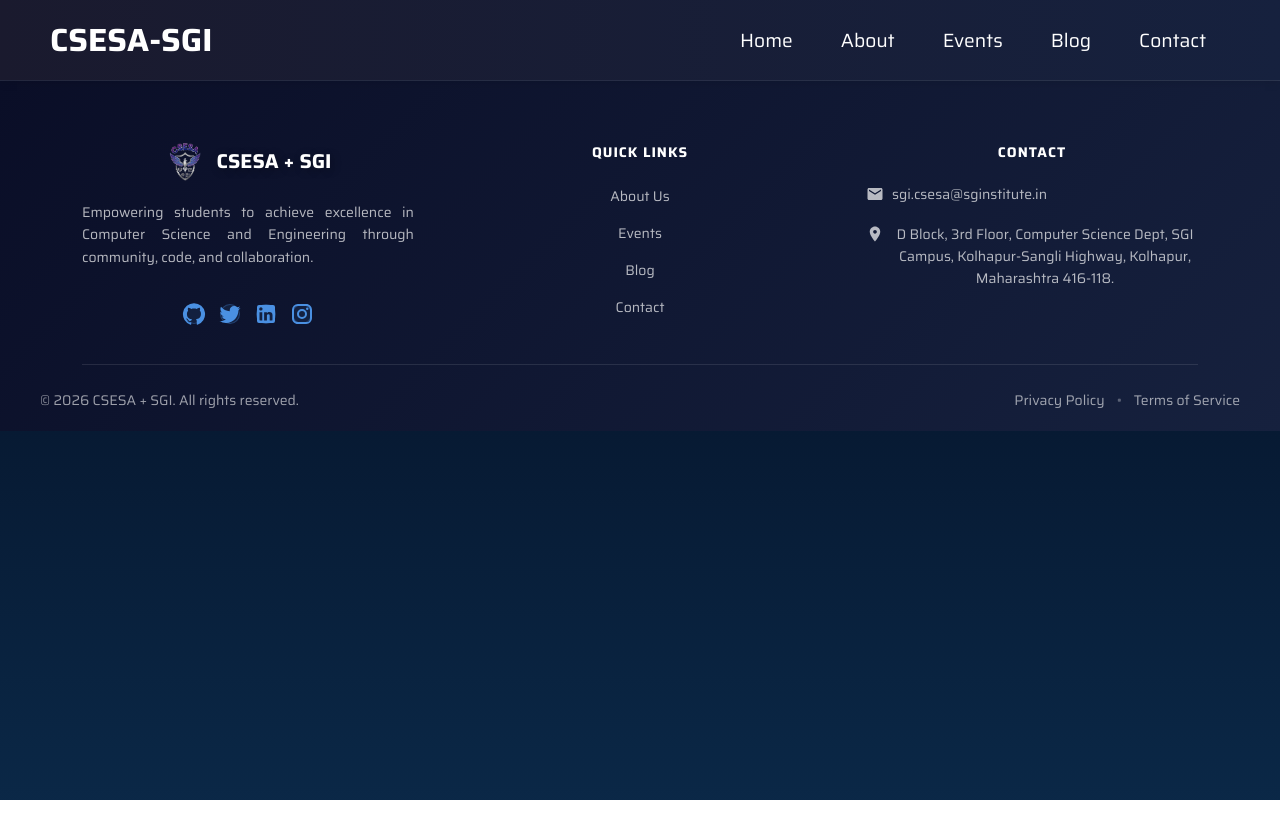
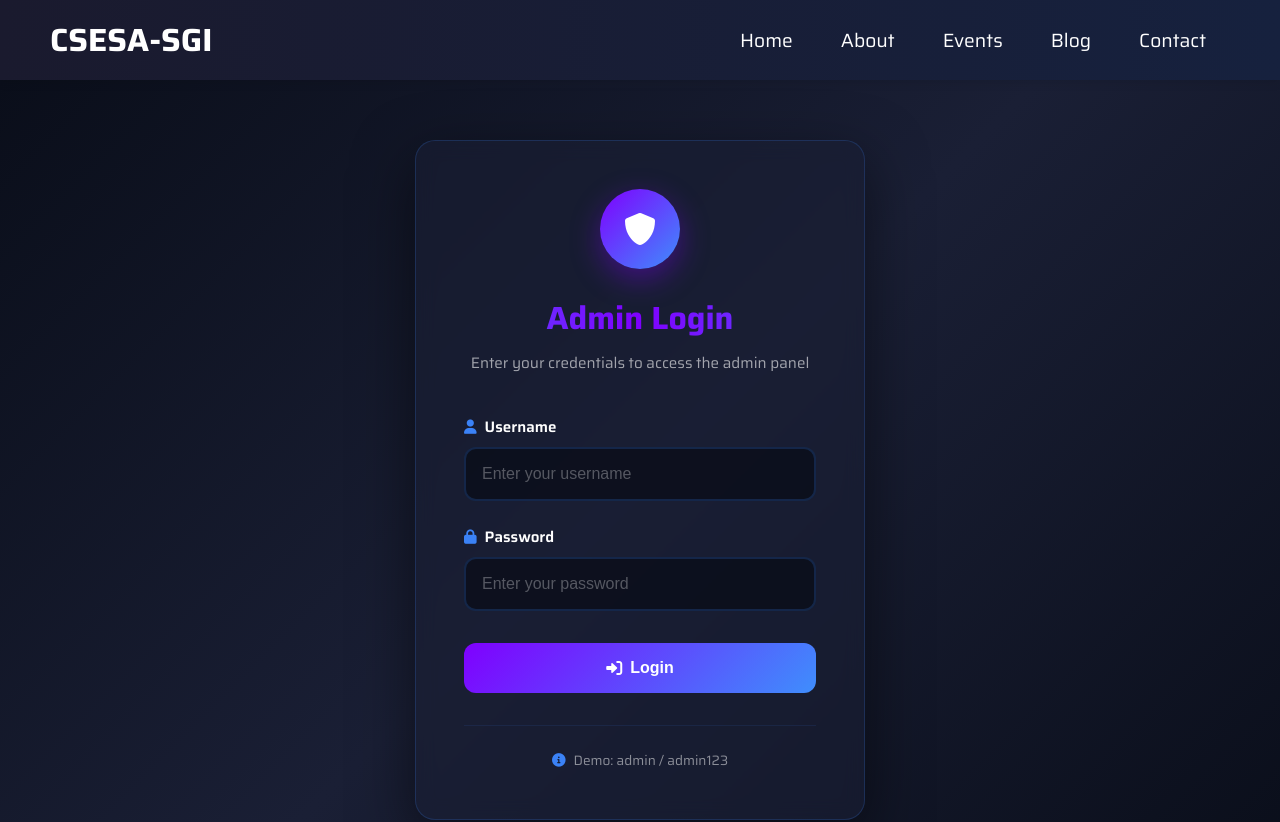
Before and after one commit to sgicsesa-tech-head/csesa-sgi-frontend, a React (Create React App) app: page /admin/login in a window 1280 px wide. Shown: the top 822 px of the page. Before the commit the page ends 800 px from the top, so only its background shows below. Built offline with nearby package versions, Linux system fonts and the light colour scheme.

Commit message:
auth demo added to admin

```diff
--- a/src/App.js
+++ b/src/App.js
@@ -13,6 +13,8 @@ import EventDetailPage from './pages/EventDetailPage';
 import Blog from './pages/Blog';
 import Contact from './pages/Contact';
 import Admin from './pages/Admin';
+import AdminLogin from './pages/AdminLogin';
+import ProtectedRoute from './components/ProtectedRoute';
 
 function App() {
   const [loading, setLoading] = useState(true);
@@ -44,7 +46,15 @@ function App() {
           <Route path="/events/:type/:id" element={<EventDetailPage />} />
           <Route path="/blog" element={<Blog />} />
           <Route path="/contact" element={<Contact />} />
-          <Route path="/admin" element={<Admin />} />
+          <Route path="/admin/login" element={<AdminLogin />} />
+          <Route
+            path="/admin"
+            element={
+              <ProtectedRoute>
+                <Admin />
+              </ProtectedRoute>
+            }
+          />
         </Routes>
         <Footer />
       </div>
--- a/src/components/Admin/AdminCommon.css
+++ b/src/components/Admin/AdminCommon.css
@@ -237,7 +237,6 @@
   line-height: 1.6;
   margin-bottom: 1rem;
   display: -webkit-box;
-  -webkit-line-clamp: 3;
   -webkit-box-orient: vertical;
   overflow: hidden;
 }
--- /dev/null
+++ b/src/components/ProtectedRoute.js
@@ -0,0 +1,13 @@
+import { Navigate } from 'react-router-dom';
+
+const ProtectedRoute = ({ children }) => {
+  const isAuthenticated = localStorage.getItem('adminAuth') === 'true';
+
+  if (!isAuthenticated) {
+    return <Navigate to="/admin/login" replace />;
+  }
+
+  return children;
+};
+
+export default ProtectedRoute;
--- a/src/pages/Admin.css
+++ b/src/pages/Admin.css
@@ -8,6 +8,20 @@
   text-align: center;
   color: var(--text-white);
   margin-bottom: 2rem;
+}
+
+.admin-header-content {
+  display: flex;
+  justify-content: space-between;
+  align-items: center;
+  max-width: 1400px;
+  margin: 0 auto;
+  flex-wrap: wrap;
+  gap: 1rem;
+}
+
+.admin-header-content > div {
+  text-align: left;
 }
 
 .admin-header h1 {
@@ -29,6 +43,28 @@
 .admin-header p {
   font-size: 1.1rem;
   color: rgba(255, 255, 255, 0.7);
+}
+
+.logout-button {
+  padding: 0.75rem 1.5rem;
+  background: rgba(239, 68, 68, 0.1);
+  border: 2px solid rgba(239, 68, 68, 0.3);
+  border-radius: 10px;
+  color: #ef4444;
+  font-size: 1rem;
+  font-weight: 600;
+  cursor: pointer;
+  transition: all 0.3s ease;
+  display: flex;
+  align-items: center;
+  gap: 0.5rem;
+}
+
+.logout-button:hover {
+  background: rgba(239, 68, 68, 0.2);
+  border-color: #ef4444;
+  transform: translateY(-2px);
+  box-shadow: 0 4px 12px rgba(239, 68, 68, 0.4);
 }
 
 .admin-tabs {
@@ -96,6 +132,20 @@
     font-size: 2rem;
   }
 
+  .admin-header-content {
+    flex-direction: column;
+    text-align: center;
+  }
+
+  .admin-header-content > div {
+    text-align: center;
+  }
+
+  .logout-button {
+    width: 100%;
+    justify-content: center;
+  }
+
   .admin-tabs {
     flex-direction: column;
   }
--- a/src/pages/Admin.js
+++ b/src/pages/Admin.js
@@ -1,4 +1,5 @@
 import React, { useState } from 'react';
+import { useNavigate } from 'react-router-dom';
 import './Admin.css';
 import BlogAdmin from '../components/Admin/BlogAdmin';
 import EventAdmin from '../components/Admin/EventAdmin';
@@ -6,6 +7,15 @@ import MemberAdmin from '../components/Admin/MemberAdmin';
 
 function Admin() {
   const [activeTab, setActiveTab] = useState('blogs');
+  const navigate = useNavigate();
+
+  const handleLogout = () => {
+    if (window.confirm('Are you sure you want to logout?')) {
+      localStorage.removeItem('adminAuth');
+      localStorage.removeItem('adminUsername');
+      navigate('/admin/login');
+    }
+  };
 
   const renderTabContent = () => {
     switch (activeTab) {
@@ -23,8 +33,16 @@ function Admin() {
   return (
     <div className="admin-container">
       <div className="admin-header">
-        <h1>Admin Dashboard</h1>
-        <p>Manage your website content</p>
+        <div className="admin-header-content">
+          <div>
+            <h1>Admin Dashboard</h1>
+            <p>Manage your website content</p>
+          </div>
+          <button className="logout-button" onClick={handleLogout}>
+            <i className="fas fa-sign-out-alt"></i>
+            Logout
+          </button>
+        </div>
       </div>
 
       <div className="admin-tabs">
--- /dev/null
+++ b/src/pages/AdminLogin.css
@@ -0,0 +1,199 @@
+.admin-login-container {
+  min-height: 100vh;
+  background: var(--bg-gradient);
+  display: flex;
+  align-items: center;
+  justify-content: center;
+  padding: 2rem;
+}
+
+.login-box {
+  width: 100%;
+  max-width: 450px;
+  background: rgba(26, 31, 53, 0.6);
+  border-radius: 20px;
+  padding: 3rem;
+  box-shadow: 0 20px 60px rgba(0, 0, 0, 0.5);
+  border: 1px solid rgba(59, 130, 246, 0.2);
+  backdrop-filter: blur(10px);
+}
+
+.login-header {
+  text-align: center;
+  margin-bottom: 2.5rem;
+}
+
+.login-icon {
+  width: 80px;
+  height: 80px;
+  margin: 0 auto 1.5rem;
+  background: linear-gradient(135deg, var(--electric-violet), var(--neon-blue));
+  border-radius: 50%;
+  display: flex;
+  align-items: center;
+  justify-content: center;
+  font-size: 2rem;
+  color: var(--text-white);
+  box-shadow: 0 10px 30px rgba(127, 0, 255, 0.4);
+}
+
+.login-header h1 {
+  font-size: 2rem;
+  color: var(--text-white);
+  margin: 0 0 0.5rem 0;
+  background: linear-gradient(
+    90deg,
+    var(--electric-violet),
+    var(--neon-blue),
+    var(--electric-violet)
+  );
+  -webkit-background-clip: text;
+  -webkit-text-fill-color: transparent;
+  background-clip: text;
+  background-size: 200% auto;
+  animation: gradientAnimation 10s linear infinite;
+}
+
+.login-header p {
+  color: rgba(255, 255, 255, 0.6);
+  font-size: 0.95rem;
+  margin: 0;
+}
+
+.login-form {
+  display: flex;
+  flex-direction: column;
+  gap: 1.5rem;
+}
+
+.form-field {
+  display: flex;
+  flex-direction: column;
+  gap: 0.5rem;
+}
+
+.form-field label {
+  color: var(--text-white);
+  font-weight: 600;
+  font-size: 0.95rem;
+  display: flex;
+  align-items: center;
+  gap: 0.5rem;
+}
+
+.form-field label i {
+  color: var(--accent-cyan);
+  font-size: 0.9rem;
+}
+
+.form-field input {
+  padding: 1rem;
+  background: rgba(10, 14, 26, 0.8);
+  border: 2px solid rgba(59, 130, 246, 0.2);
+  border-radius: 12px;
+  color: var(--text-white);
+  font-size: 1rem;
+  transition: all 0.3s ease;
+  outline: none;
+}
+
+.form-field input::placeholder {
+  color: rgba(255, 255, 255, 0.3);
+}
+
+.form-field input:focus {
+  border-color: var(--accent-cyan);
+  box-shadow: 0 0 0 3px rgba(59, 130, 246, 0.2);
+  background: rgba(10, 14, 26, 0.9);
+}
+
+.error-message {
+  padding: 1rem;
+  background: rgba(239, 68, 68, 0.1);
+  border: 1px solid rgba(239, 68, 68, 0.3);
+  border-radius: 10px;
+  color: #ef4444;
+  font-size: 0.9rem;
+  display: flex;
+  align-items: center;
+  gap: 0.5rem;
+  animation: shake 0.5s ease;
+}
+
+@keyframes shake {
+  0%, 100% { transform: translateX(0); }
+  25% { transform: translateX(-10px); }
+  75% { transform: translateX(10px); }
+}
+
+.login-button {
+  padding: 1rem 2rem;
+  background: linear-gradient(135deg, var(--electric-violet), var(--neon-blue));
+  color: var(--text-white);
+  border: none;
+  border-radius: 12px;
+  font-size: 1rem;
+  font-weight: 600;
+  cursor: pointer;
+  transition: all 0.3s ease;
+  display: flex;
+  align-items: center;
+  justify-content: center;
+  gap: 0.5rem;
+  margin-top: 0.5rem;
+}
+
+.login-button:hover:not(:disabled) {
+  transform: translateY(-2px);
+  box-shadow: 0 8px 25px rgba(127, 0, 255, 0.5);
+}
+
+.login-button:active:not(:disabled) {
+  transform: translateY(0);
+}
+
+.login-button:disabled {
+  opacity: 0.7;
+  cursor: not-allowed;
+}
+
+.login-footer {
+  margin-top: 2rem;
+  padding-top: 1.5rem;
+  border-top: 1px solid rgba(59, 130, 246, 0.1);
+}
+
+.demo-credentials {
+  text-align: center;
+  color: rgba(255, 255, 255, 0.5);
+  font-size: 0.85rem;
+  margin: 0;
+  display: flex;
+  align-items: center;
+  justify-content: center;
+  gap: 0.5rem;
+}
+
+.demo-credentials i {
+  color: var(--accent-cyan);
+}
+
+@media (max-width: 768px) {
+  .admin-login-container {
+    padding: 1rem;
+  }
+
+  .login-box {
+    padding: 2rem 1.5rem;
+  }
+
+  .login-header h1 {
+    font-size: 1.75rem;
+  }
+
+  .login-icon {
+    width: 70px;
+    height: 70px;
+    font-size: 1.75rem;
+  }
+}
--- /dev/null
+++ b/src/pages/AdminLogin.js
@@ -0,0 +1,122 @@
+import React, { useState } from 'react';
+import { useNavigate } from 'react-router-dom';
+import './AdminLogin.css';
+
+function AdminLogin() {
+  const [credentials, setCredentials] = useState({
+    username: '',
+    password: ''
+  });
+  const [error, setError] = useState('');
+  const [loading, setLoading] = useState(false);
+  const navigate = useNavigate();
+
+  const handleInputChange = (e) => {
+    const { name, value } = e.target;
+    setCredentials(prev => ({
+      ...prev,
+      [name]: value
+    }));
+    setError('');
+  };
+
+  const handleSubmit = (e) => {
+    e.preventDefault();
+    setLoading(true);
+    setError('');
+
+    // Simple authentication (replace with actual authentication in production)
+    // Default credentials: admin / admin123
+    setTimeout(() => {
+      if (credentials.username === 'admin' && credentials.password === 'admin123') {
+        // Store authentication token
+        localStorage.setItem('adminAuth', 'true');
+        localStorage.setItem('adminUsername', credentials.username);
+        navigate('/admin');
+      } else {
+        setError('Invalid username or password');
+        setLoading(false);
+      }
+    }, 800);
+  };
+
+  return (
+    <div className="admin-login-container">
+      <div className="login-box">
+        <div className="login-header">
+          <div className="login-icon">
+            <i className="fas fa-shield-alt"></i>
+          </div>
+          <h1>Admin Login</h1>
+          <p>Enter your credentials to access the admin panel</p>
+        </div>
+
+        <form className="login-form" onSubmit={handleSubmit}>
+          <div className="form-field">
+            <label htmlFor="username">
+              <i className="fas fa-user"></i>
+              Username
+            </label>
+            <input
+              type="text"
+              id="username"
+              name="username"
+              value={credentials.username}
+              onChange={handleInputChange}
+              placeholder="Enter your username"
+              required
+              autoComplete="username"
+            />
+          </div>
+
+          <div className="form-field">
+            <label htmlFor="password">
+              <i className="fas fa-lock"></i>
+              Password
+            </label>
+            <input
+              type="password"
+              id="password"
+              name="password"
+              value={credentials.password}
+              onChange={handleInputChange}
+              placeholder="Enter your password"
+              required
+              autoComplete="current-password"
+            />
+          </div>
+
+          {error && (
+            <div className="error-message">
+              <i className="fas fa-exclamation-circle"></i>
+              {error}
+            </div>
+          )}
+
+          <button type="submit" className="login-button" disabled={loading}>
+            {loading ? (
+              <>
+                <i className="fas fa-spinner fa-spin"></i>
+                Authenticating...
+              </>
+            ) : (
+              <>
+                <i className="fas fa-sign-in-alt"></i>
+                Login
+              </>
+            )}
+          </button>
+        </form>
+
+        <div className="login-footer">
+          <p className="demo-credentials">
+            <i className="fas fa-info-circle"></i>
+            Demo: admin / admin123
+          </p>
+        </div>
+      </div>
+    </div>
+  );
+}
+
+export default AdminLogin;
```
